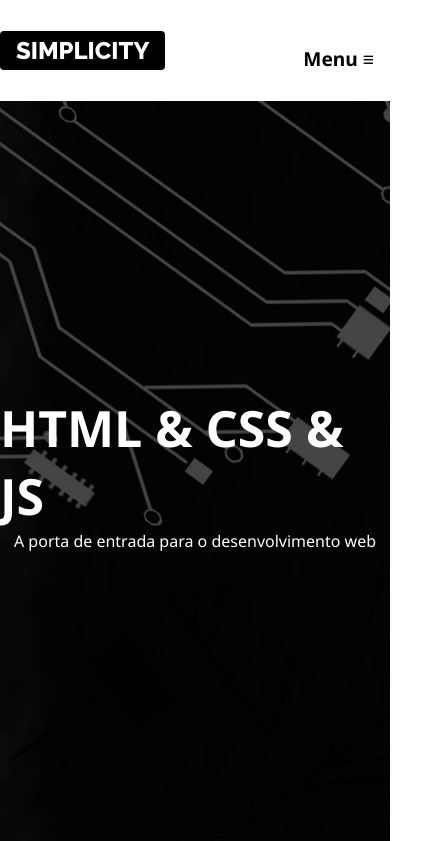
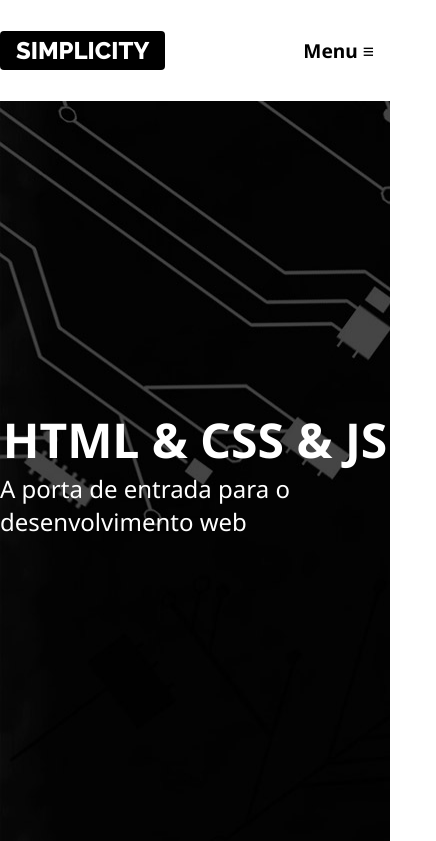
Before and after one commit to mayconr4/simplicity, a plain HTML site: page index.html in a window 390 px wide. Shown: the top 841 px of the page, 436 px wide, since content can reach past the window. Drawn offline with Linux system fonts and the light colour scheme.

Commit message:
função clamp
usada para medida responsiva

```diff
--- a/css/estilos.css
+++ b/css/estilos.css
@@ -113,7 +113,7 @@ a {text-decoration: none;}
 
  background-image: url(../imagens/fundo-destaque.jpg);
     height: 88vh;
-    background-attachment:fixed ;
+    background-attachment:fixed ; /* fixa o item*/
     position: sticky;
     display: flex;
     flex-direction: column;
@@ -123,12 +123,23 @@ a {text-decoration: none;}
     h2, p {
         color: var(--cor-clara);
     }
+
+   h2 { font-size: clamp(3rem, 10vw, 7rem); }
+
+   p { font-size: clamp(1.5rem, 3vw, 3rem);}
+
 }
 
- h2 {
-    color: var(--cor-clara);
-    font-size: 50px;
-}
+/* Sobre a função clamp() função util para redimensionamento responsivo de acordo com criterios de tamanhos mínimos, ideal/ variavel/responsivoe maximo. uso mais comun é para texto responsivos, mas pode ser usada em qualquer propriedade que envolva tamanhos (width, height etc).
+
+clamp(
+    tamanho minimo,
+    tamanho ideial/variavel/responsivo,
+    tamanho máximo
+
+)*/
+
+
 
 
 
```
